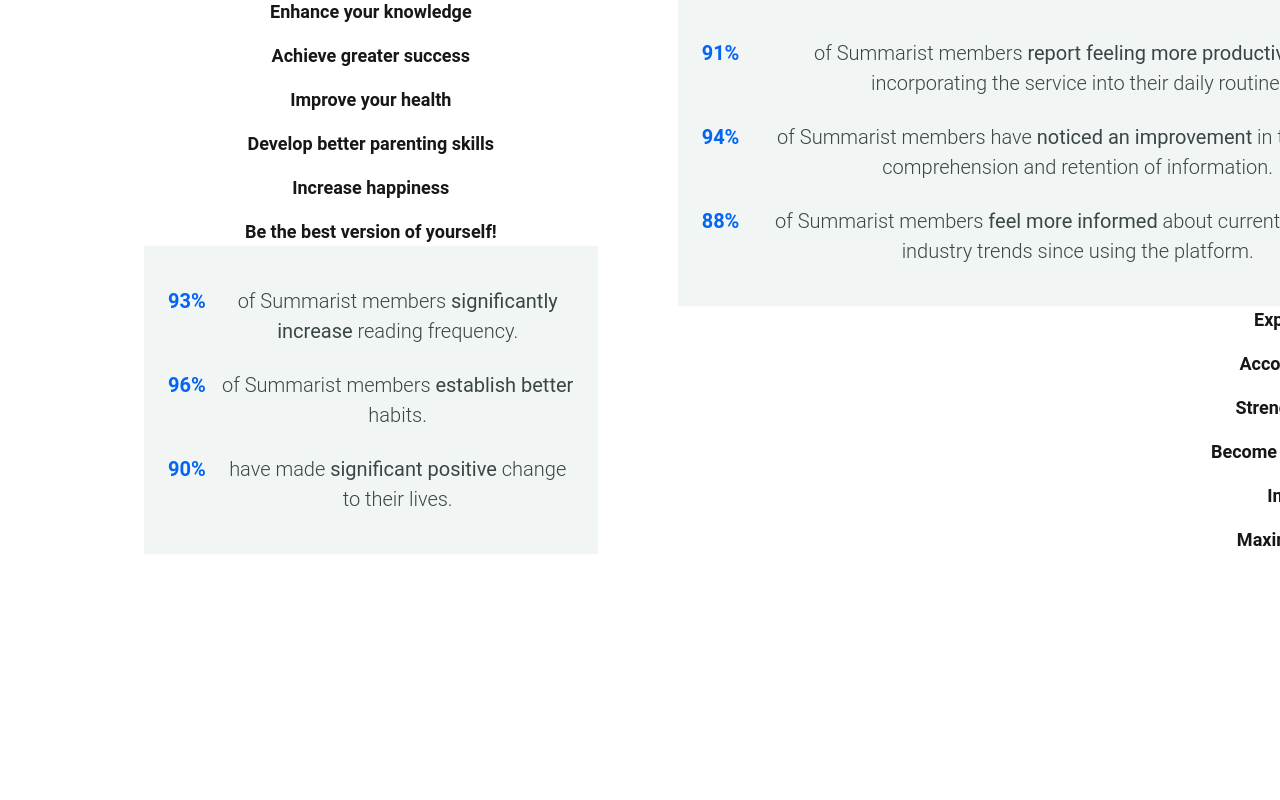
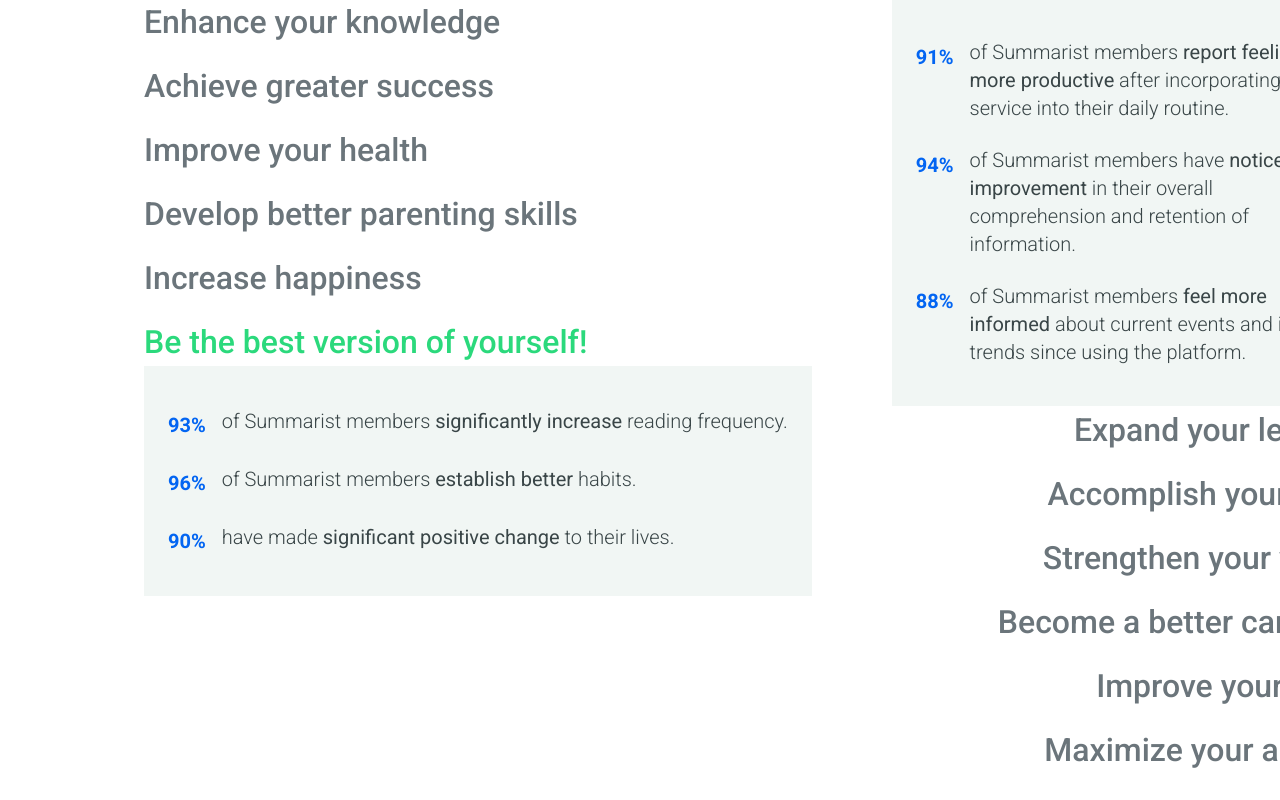
Before and after one commit to DerrickSimilien/Summarist-Virtual-Internship, a Next.js app: page / in a window 1280 px wide. Shown: the part 940-1740 px from the top of the page. Built offline with nearby package versions, Linux system fonts and the light colour scheme.

Commit message:
Initialized git repository

```diff
--- a/src/app/globals.css
+++ b/src/app/globals.css
@@ -1,5 +1,6 @@
+@import url("https://fonts.googleapis.com/css2?family=Roboto:wght@100;300;400;500;700;900&display=swap");
 @import "tailwindcss";
-@import url("https://fonts.googleapis.com/css2?family=Roboto:wght@100;300;400;500;700;900&display=swap");
+/* @import url("https://fonts.googleapis.com/css2?family=Roboto:wght@100;300;400;500;700;900&display=swap"); */
 
 :root {
   --background: #ffffff;
@@ -475,6 +476,17 @@
   font-weight: 500;
 }
 
+.statistics__content--details.statistics__content--details-second {
+  max-width: 500px !important; /* Force constraint on right side only */
+  width: auto; /* Let it be flexible within the max-width */
+}
+
+.statistics__content--details.statistics__content--details-second .statistics__data--title {
+  max-width: 380px !important; /* Force text wrapping on right side only */
+  line-height: 1.4;
+  word-wrap: break-word;
+}
+
 @media (max-width: 768px) {
   .landing__content {
     display: flex;
--- a/src/app/page.tsx
+++ b/src/app/page.tsx
@@ -100,70 +100,74 @@
         </div>
 
         {/* Statistics Sections */}
-        <div className="statistics__wrapper mt-20 grid grid-cols-1 sm:grid-cols-2 gap-12 max-w-7xl mx-auto">
-          {/* Left stats block */}
-          <div>
-            <div className="statistics__content--header grid grid-cols-3 gap-4 mb-8 text-center text-lg font-semibold">
-              <div>Enhance your knowledge</div>
-              <div>Achieve greater success</div>
-              <div>Improve your health</div>
-              <div>Develop better parenting skills</div>
-              <div>Increase happiness</div>
-              <div>Be the best version of yourself!</div>
+          <div className="statistics__wrapper">
+          {/* Left Column */}
+          <div className="statistics__content">
+            {/* Left side headers */}
+            <div className="statistics__content--header">
+              <div className="statistics__heading">Enhance your knowledge</div>
+              <div className="statistics__heading">Achieve greater success</div>
+              <div className="statistics__heading">Improve your health</div>
+              <div className="statistics__heading">Develop better parenting skills</div>
+              <div className="statistics__heading">Increase happiness</div>
+              <div className="statistics__heading statistics__heading--active">Be the best version of yourself!</div>
             </div>
 
-            <div className="statistics__content--details grid grid-cols-3 gap-6 text-center">
+            {/* Left side statistics */}
+            <div className="statistics__content--details">
               <div className="statistics__data">
-                <div className="statistics__data--number text-4xl font-bold text-blue-600">93%</div>
-                <div className="statistics__data--title text-gray-700">
+                <div className="statistics__data--number">93%</div>
+                <div className="statistics__data--title">
                   of Summarist members <b>significantly increase</b> reading frequency.
                 </div>
               </div>
               <div className="statistics__data">
-                <div className="statistics__data--number text-4xl font-bold text-blue-600">96%</div>
-                <div className="statistics__data--title text-gray-700">
+                <div className="statistics__data--number">96%</div>
+                <div className="statistics__data--title">
                   of Summarist members <b>establish better</b> habits.
                 </div>
               </div>
               <div className="statistics__data">
-                <div className="statistics__data--number text-4xl font-bold text-blue-600">90%</div>
-                <div className="statistics__data--title text-gray-700">
-                  have made <b>significant positive</b> change to their lives.
+                <div className="statistics__data--number">90%</div>
+                <div className="statistics__data--title">
+                  have made <b>significant positive change</b> to their lives.
                 </div>
               </div>
             </div>
           </div>
 
-          {/* Right stats block */}
-          <div>
-            <div className="statistics__content--details statistics__content--details-second grid grid-cols-3 gap-6 mb-8 text-center">
+          {/* Right Column */}
+          <div className="statistics__content">
+            {/* Right side statistics */}
+            <div className="statistics__content--details statistics__content--details-second">
               <div className="statistics__data">
-                <div className="statistics__data--number text-4xl font-bold text-blue-600">91%</div>
-                <div className="statistics__data--title text-gray-700">
+                <div className="statistics__data--number">91%</div>
+                <div className="statistics__data--title">
                   of Summarist members <b>report feeling more productive</b> after incorporating the service into their daily routine.
                 </div>
               </div>
               <div className="statistics__data">
-                <div className="statistics__data--number text-4xl font-bold text-blue-600">94%</div>
-                <div className="statistics__data--title text-gray-700">
+                <div className="statistics__data--number">94%</div>
+                <div className="statistics__data--title">
                   of Summarist members have <b>noticed an improvement</b> in their overall comprehension and retention of information.
                 </div>
               </div>
               <div className="statistics__data">
-                <div className="statistics__data--number text-4xl font-bold text-blue-600">88%</div>
-                <div className="statistics__data--title text-gray-700">
+                <div className="statistics__data--number">88%</div>
+                <div className="statistics__data--title">
                   of Summarist members <b>feel more informed</b> about current events and industry trends since using the platform.
                 </div>
               </div>
             </div>
 
-            <div className="statistics__content--header statistics__content--header-second grid grid-cols-3 gap-4 text-center text-lg font-semibold">
-              <div>Expand your learning</div>
-              <div>Accomplish your goals</div>
-              <div>Strengthen your vitality</div>
-              <div>Become a better caregiver</div>
-              <div>Improve your mood</div>
-              <div>Maximize your abilities</div>
+            {/* Right side headers */}
+            <div className="statistics__content--header statistics__content--header-second">
+              <div className="statistics__heading">Expand your learning</div>
+              <div className="statistics__heading">Accomplish your goals</div>
+              <div className="statistics__heading">Strengthen your vitality</div>
+              <div className="statistics__heading">Become a better caregiver</div>
+              <div className="statistics__heading">Improve your mood</div>
+              <div className="statistics__heading">Maximize your abilities</div>
             </div>
           </div>
         </div>
```
